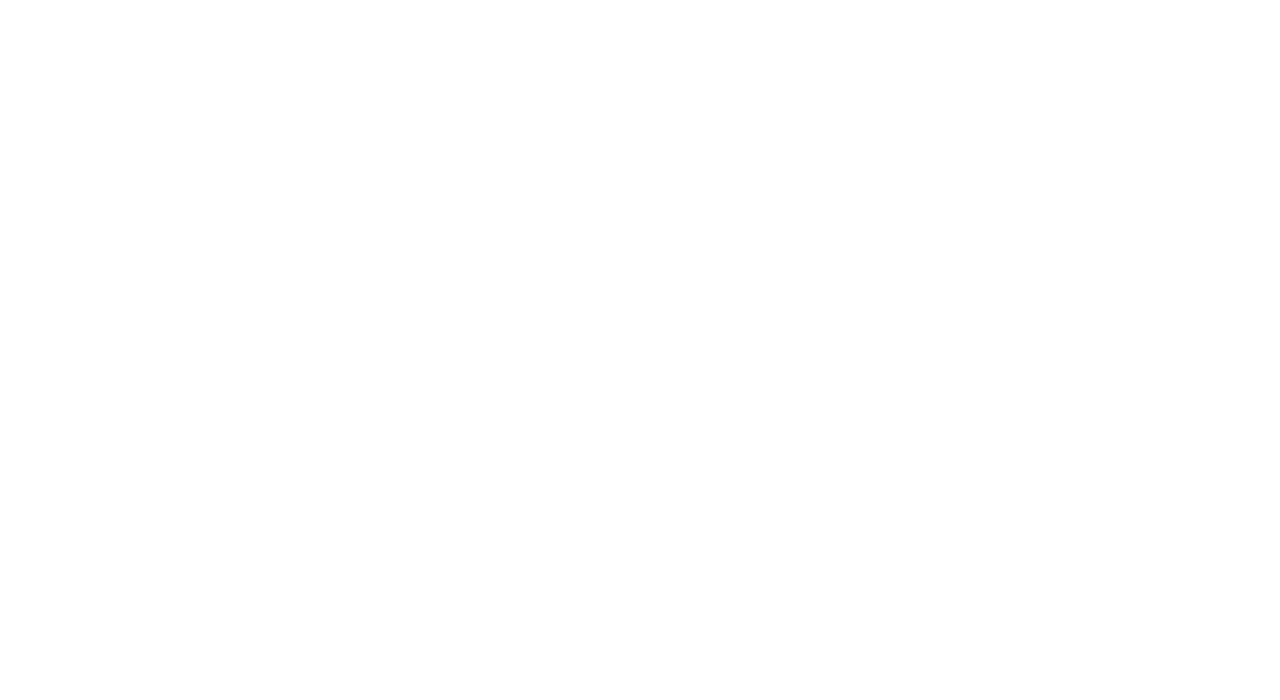
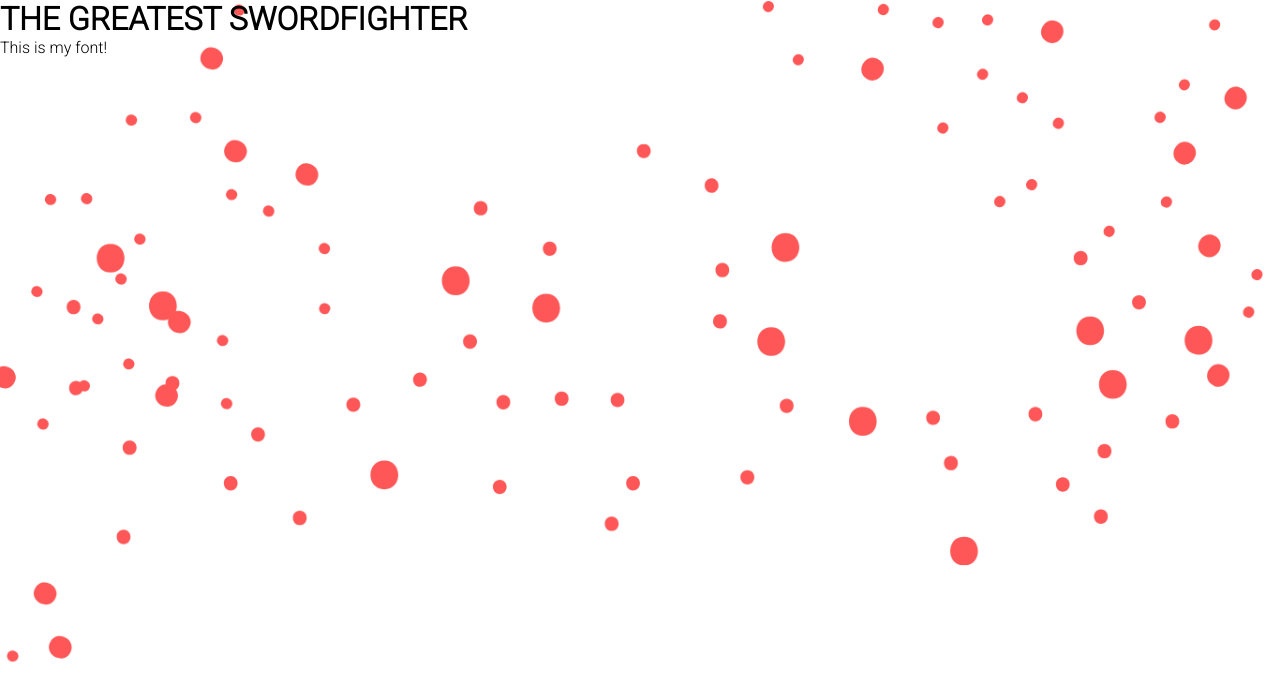
Before and after one commit to jensbrauer/thegreatestswordfighter, a plain HTML site: page index.html in a window 1280 px wide. Drawn offline with Linux system fonts and the light colour scheme.

Commit message:
Added background image for body and font families Roboto and Archivo from google font. Also added boilerplate setting margin, padding and border 0

```diff
--- a/assets/css/main.css
+++ b/assets/css/main.css
@@ -0,0 +1,19 @@
+@import url('https://fonts.googleapis.com/css2?family=Archivo&family=Roboto:wght@300&display=swap');
+
+* {
+    padding:0;
+    margin:0;
+    border:none;
+}
+
+body {
+    font-family: Roboto;
+    background-image: url("../images/thegreatestbackground.png");
+    background-size: cover;
+    background-repeat: no-repeat;
+    overflow-y: hidden;
+}
+
+h2 {
+    font-family: Archivo;
+}
--- a/index.html
+++ b/index.html
@@ -10,6 +10,9 @@
     <title>The Greatest Swordfighter</title>
 </head>
 <body>
-
+    <header>
+        <h1>THE GREATEST SWORDFIGHTER</h1>
+        <p>This is my font!</p>
+    </header>
 </body>
 </html>
```
Also changed, not shown: assets/images/thegreatestbackground.png (added).
